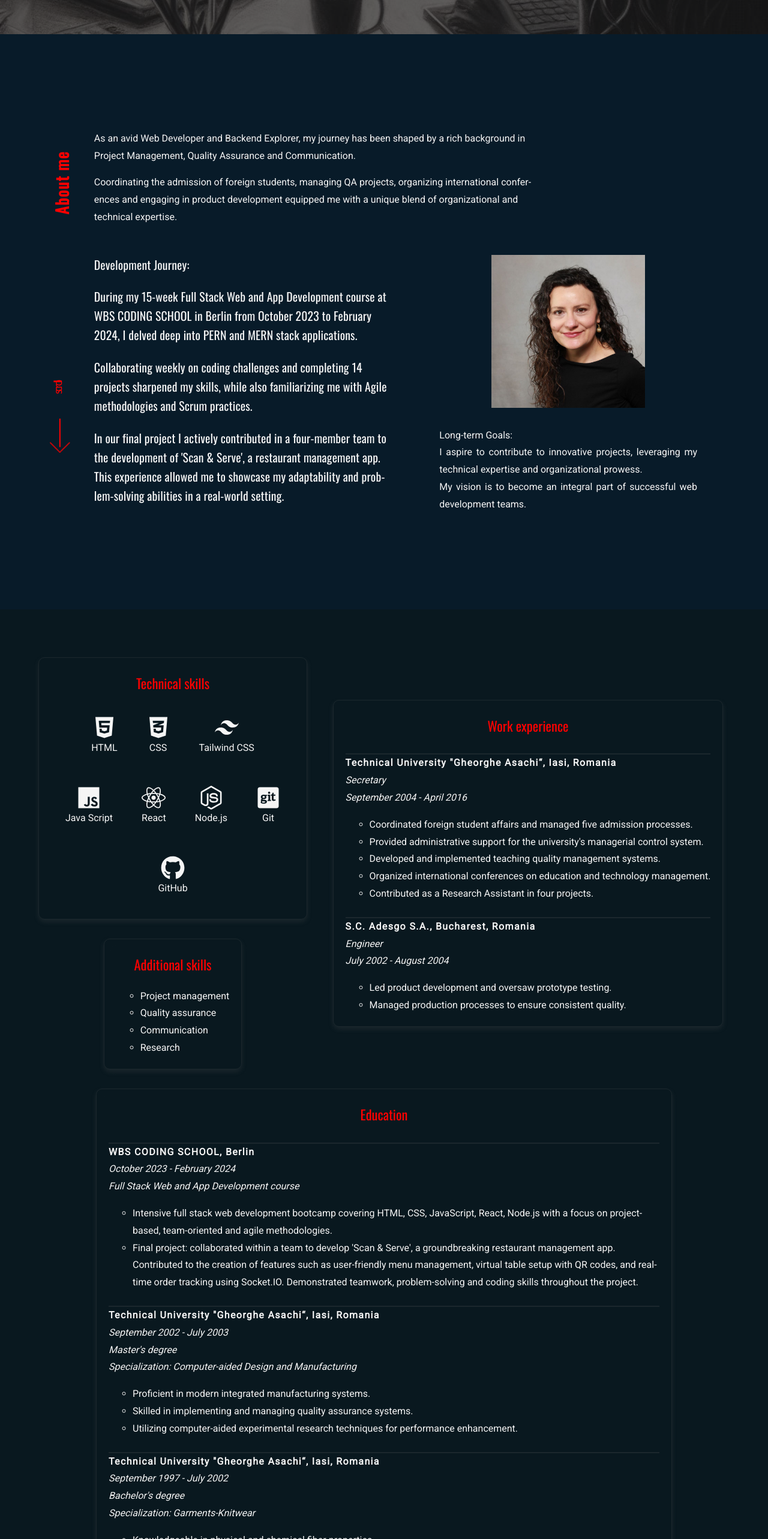
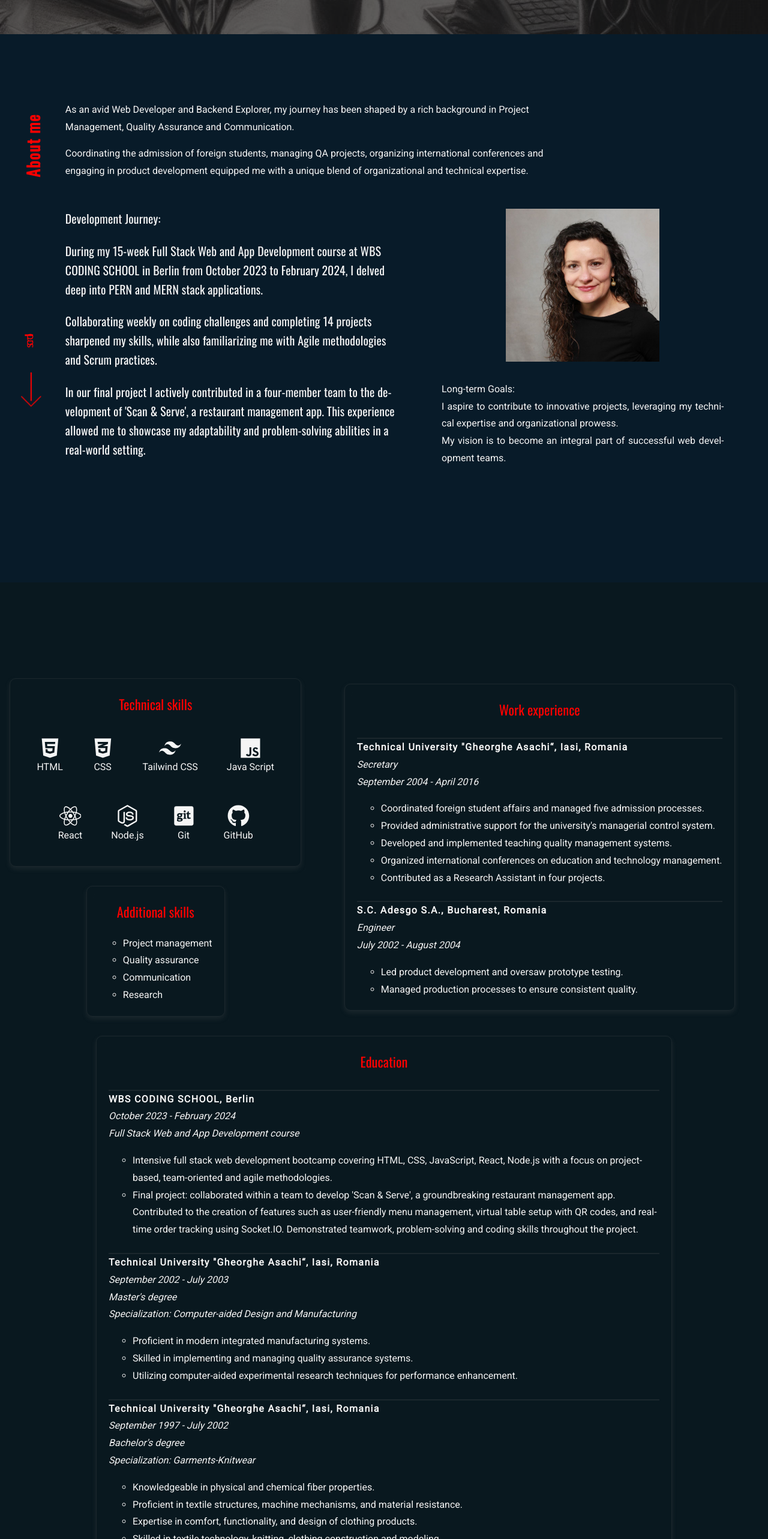
Before and after one commit to SabinaMB/portfolioSab, a React (Vite) app: page / in a window 1280 px wide. Shown: the part 840-3406 px from the top of the page at 60% size. Built offline with nearby package versions, Linux system fonts and the light colour scheme.

Commit message:
created json for Projects section

```diff
--- a/src/App.jsx
+++ b/src/App.jsx
@@ -5,6 +5,8 @@ import { Navbar } from './components/Navbar/Navbar';
 import { Hero } from './components/Hero/Hero';
 import { About } from './components/About/About';
 import { Skills } from './components/Skills/Skills';
+import { Projects } from './components/Projects/Projects';
+
 
 function App() {
    return (
@@ -13,6 +15,7 @@ function App() {
     <Hero />
     <About />
     <Skills />
+    <Projects />
     </div>
   )
 }
--- a/src/components/About/About.module.css
+++ b/src/components/About/About.module.css
@@ -3,12 +3,10 @@
 
 .container {
     display: grid;
-    margin: 0 auto;
+    margin: 5rem auto 10rem;
     grid-gap: 2rem;
     z-index: 1;
-    padding: 5rem;
-    margin-top: 5rem;
-    margin-bottom: 5rem;
+    padding: 2rem;
     grid-template-columns: min-content 1fr 1fr;
     grid-template-rows: max-content;/* min-content 1fr min-content */
     grid-template-areas:
--- a/src/components/Hero/Hero.module.css
+++ b/src/components/Hero/Hero.module.css
@@ -25,16 +25,6 @@
     min-height: 100vh;
 }
 
-.container {
-  position: relative;
-  display: flex;
-  flex-direction: column;
-  align-items: center;
-  justify-content: space-evenly;
-  z-index: 1;
-  padding: 1rem;
-
-}
 
 .header {
   display:flex;
--- /dev/null
+++ b/src/components/Projects/Projects.jsx
@@ -0,0 +1,7 @@
+import React from 'react'
+
+export const Projects = () => {
+  return (
+    <div>Projects</div>
+  )
+}
--- /dev/null
+++ b/src/components/Projects/Projects.module.css
@@ -0,0 +1 @@
+@import '../../vars.css';
--- a/src/components/Skills/Skills.module.css
+++ b/src/components/Skills/Skills.module.css
@@ -2,17 +2,13 @@
 
 .skillsWrapper{
     background-color: var(--color-dark2);
-    margin-top: 5rem;
-    margin-bottom: 5rem;
 }
 .container {
     display: grid;
     align-items: center;
     justify-content: center;
     margin: 0 auto;
-    padding: 5rem;
-    margin-top: 5rem;
-    margin-bottom: 10rem;
+    padding: 10rem 2rem 10rem;
     max-width: 1500px;
     grid-gap: 2rem;
     z-index: 1;
@@ -49,8 +45,8 @@ align-items: center;
 
 
 .icon {
-    width: 2.5rem;
-    height: 2.5rem;
+    width: 2.3rem;
+    height: 2.3rem;
 }
 
 .experience {
@@ -69,8 +65,6 @@ align-items: center;
     letter-spacing: 0.15ch;
     border-top: 2px solid rgba(101, 100, 100, 0.2);
 }
-
-
 
 .position,
 .date,
@@ -146,3 +140,23 @@ align-items: center;
     border-radius: 10px;
     box-shadow: inset 0 0 1px rgba(101, 100, 100, 0.1);
   }
+
+
+
+  @media screen and (max-width: 768px){
+    .container {
+        grid-template-columns: 1fr;
+        grid-template-areas:
+            'techSkills'
+            'otherSkills'
+            'experience'
+            'education'
+            'hobbies';
+        grid-row: max-content;
+    }
+
+    .icon {
+        width: 2rem;
+        height: 2rem;
+    }
+  }
--- a/src/index.css
+++ b/src/index.css
@@ -1,3 +1,10 @@
+
+/* *,
+*::after,
+*::before {
+    box-sizing: border-box;
+} */
+
 * {
     box-sizing: border-box;
     margin: 0;
@@ -11,4 +18,5 @@
 html {
     scroll-behavior: smooth;
     scroll-padding: 4rem;
+    scroll-margin: 4rem;
 }
```
Also changed, not shown: src/data/projects.json (added, +20 -0 lines).
